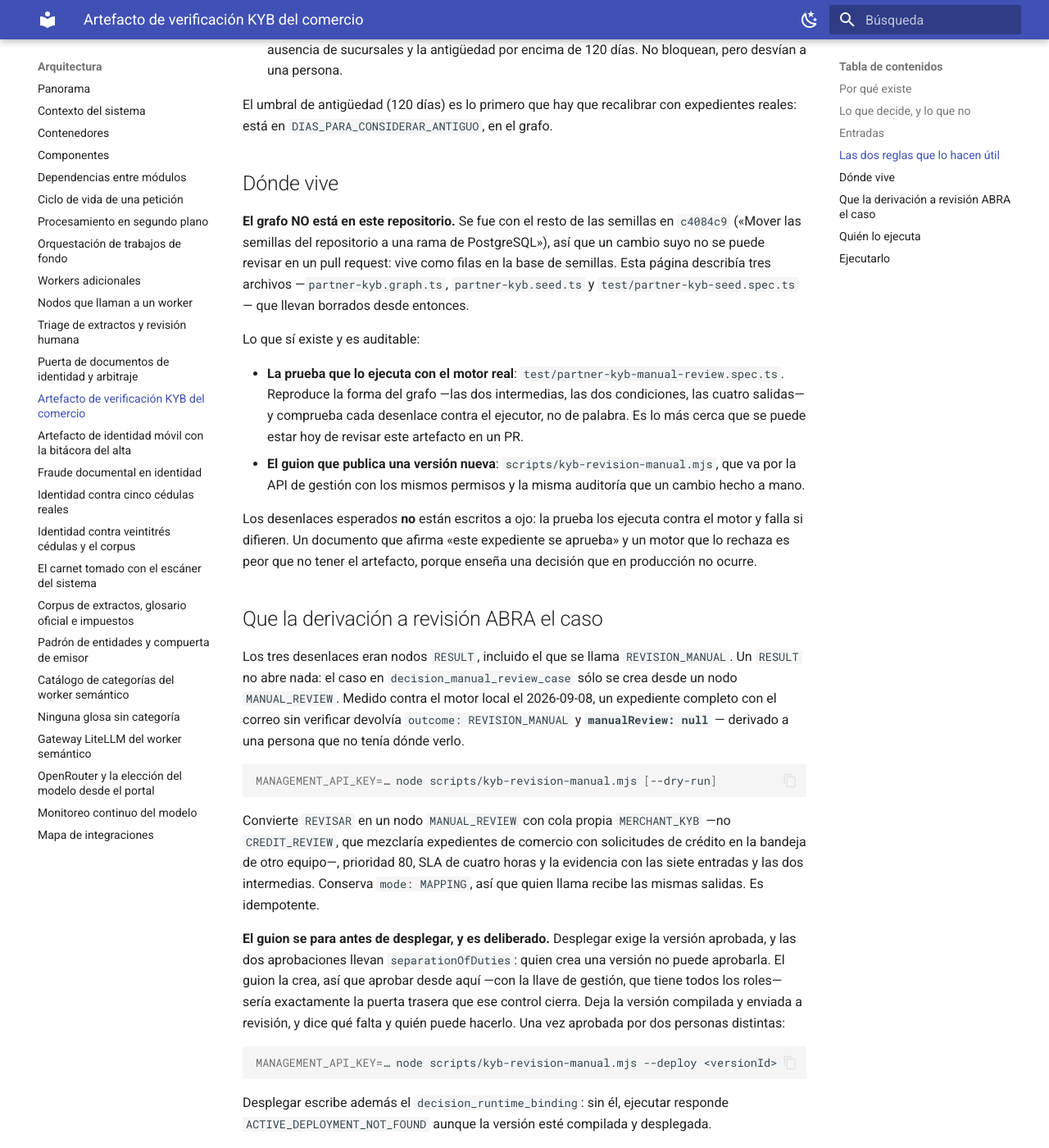
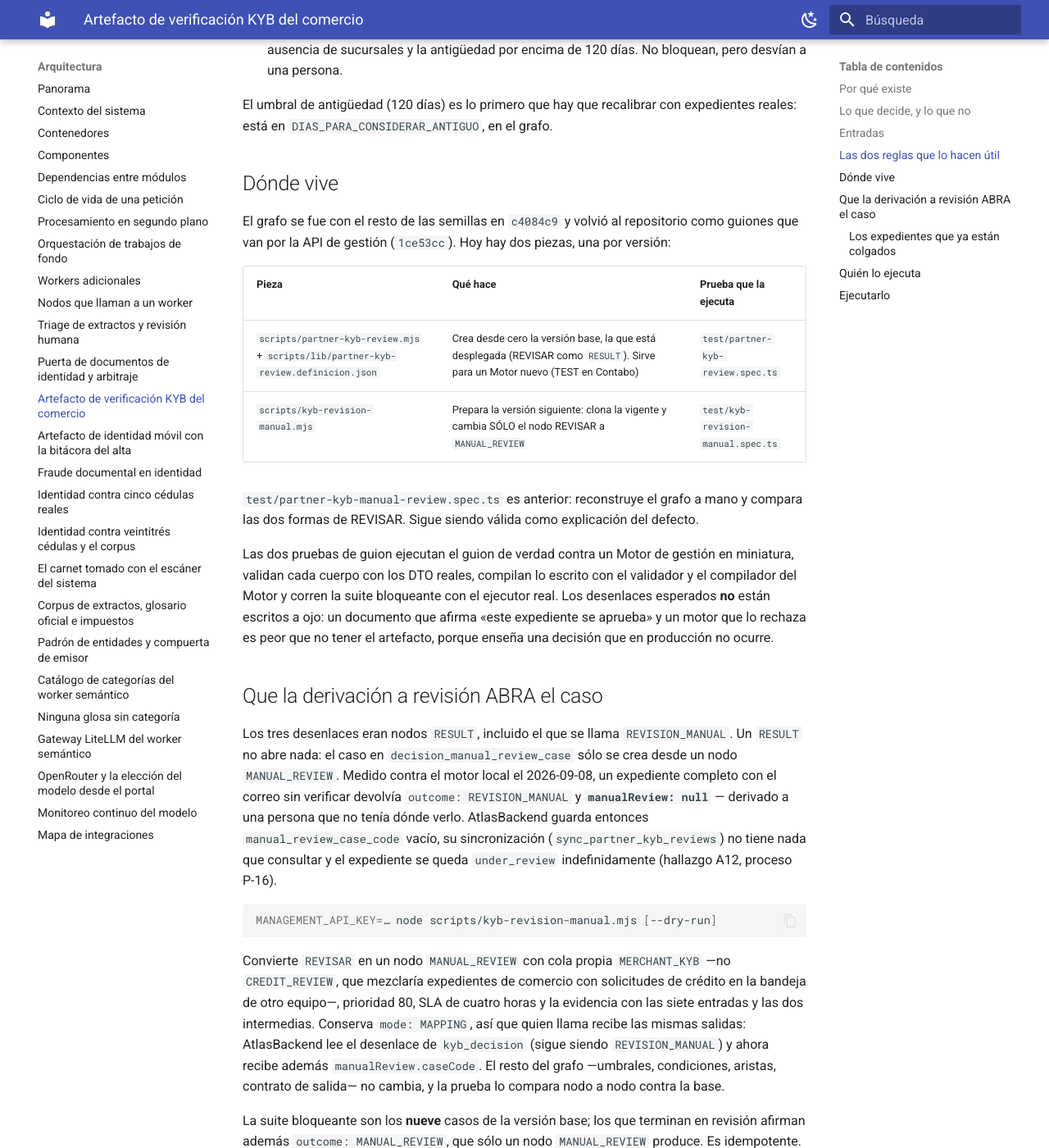
Before and after one commit to PabloArauzCaballero/AtlasDecisionEngineBackend, an MkDocs documentation site: the page built from docs/artifacts/partner-kyb-review.md, in a window 1280 px wide and 1400 px high, scrolled down 1700 px. Shown: the whole window at 82% size. Built offline with MkDocs 1.6.1 and Material for MkDocs 9.7.7, drawn with Linux system fonts in a browser that asks for light colours; some of the changed text lies outside the part shown.

Commit message:
fix(kyb): la versión que abre caso en REVISION_MANUAL, probada de punta a punta (A12)
PARTNER_KYB_REVIEW desplegada tiene REVISAR como nodo RESULT: REVISION_MANUAL no abre caso,
manualReviewCaseCode llega nulo a AtlasBackend y el expediente del comercio se queda «en revisión»
sin estar en ninguna bandeja (P-16).

La corrección ya existía como guion (`kyb-revision-manual.mjs`: REVISAR → MANUAL_REVIEW en la cola
MERCHANT_KYB) pero nada ejecutaba el guion: la única prueba reconstruía el grafo a mano. Ahora:

- test/kyb-revision-manual.spec.ts corre el guion contra un Motor de gestión en miniatura que sirve
  la versión base con la forma exacta de la lectura del grafo. Comprueba que los cuerpos pasan los
  DTO reales, que sólo cambia REVISAR, que compila con el validador y compilador reales, que la
  suite bloqueante pasa con el ejecutor real, que REVISION_MANUAL abre caso en MERCHANT_KYB y que
  ExecutionWriterService crea el caso con el mismo código que la respuesta anuncia. Y que el guion
  nunca aprueba ni despliega.
- La suite bloqueante del guion son los nueve casos de la versión base (antes seis copiados a
  mano); los que terminan en revisión afirman además outcome MANUAL_REVIEW.
- El guion manda x-tenant-id, como partner-kyb-review.mjs.
- docs/artifacts/partner-kyb-review.md: la sección «Dónde vive» decía que el grafo no estaba en
  el repo; se añade qué hacer con los expedientes que ya están colgados.

No aprueba ni despliega nada: la versión la firman dos personas desde el portal del Motor.

Co-Authored-By: Claude Opus 5.5 <noreply@anthropic.com>

````diff
--- a/docs/artifacts/partner-kyb-review.md
+++ b/docs/artifacts/partner-kyb-review.md
@@ -57,24 +57,22 @@ está en `DIAS_PARA_CONSIDERAR_ANTIGUO`, en el grafo.
 
 ## Dónde vive
 
-**El grafo NO está en este repositorio.** Se fue con el resto de las semillas en `c4084c9`
-(«Mover las semillas del repositorio a una rama de PostgreSQL»), así que un cambio suyo no se puede
-revisar en un pull request: vive como filas en la base de semillas. Esta página describía tres
-archivos —`partner-kyb.graph.ts`, `partner-kyb.seed.ts` y `test/partner-kyb-seed.spec.ts`— que
-llevan borrados desde entonces.
+El grafo se fue con el resto de las semillas en `c4084c9` y volvió al repositorio como guiones que
+van por la API de gestión (`1ce53cc`). Hoy hay dos piezas, una por versión:
 
-Lo que sí existe y es auditable:
+| Pieza | Qué hace | Prueba que la ejecuta |
+| --- | --- | --- |
+| `scripts/partner-kyb-review.mjs` + `scripts/lib/partner-kyb-review.definicion.json` | Crea desde cero la versión base, la que está desplegada (REVISAR como `RESULT`). Sirve para un Motor nuevo (TEST en Contabo) | `test/partner-kyb-review.spec.ts` |
+| `scripts/kyb-revision-manual.mjs` | Prepara la versión siguiente: clona la vigente y cambia SÓLO el nodo REVISAR a `MANUAL_REVIEW` | `test/kyb-revision-manual.spec.ts` |
 
-- **La prueba que lo ejecuta con el motor real**: `test/partner-kyb-manual-review.spec.ts`.
-  Reproduce la forma del grafo —las dos intermedias, las dos condiciones, las cuatro salidas— y
-  comprueba cada desenlace contra el ejecutor, no de palabra. Es lo más cerca que se puede estar
-  hoy de revisar este artefacto en un PR.
-- **El guion que publica una versión nueva**: `scripts/kyb-revision-manual.mjs`, que va por la API
-  de gestión con los mismos permisos y la misma auditoría que un cambio hecho a mano.
+`test/partner-kyb-manual-review.spec.ts` es anterior: reconstruye el grafo a mano y compara las dos
+formas de REVISAR. Sigue siendo válida como explicación del defecto.
 
-Los desenlaces esperados **no** están escritos a ojo: la prueba los ejecuta contra el motor y falla
-si difieren. Un documento que afirma «este expediente se aprueba» y un motor que lo rechaza es peor
-que no tener el artefacto, porque enseña una decisión que en producción no ocurre.
+Las dos pruebas de guion ejecutan el guion de verdad contra un Motor de gestión en miniatura,
+validan cada cuerpo con los DTO reales, compilan lo escrito con el validador y el compilador del
+Motor y corren la suite bloqueante con el ejecutor real. Los desenlaces esperados **no** están
+escritos a ojo: un documento que afirma «este expediente se aprueba» y un motor que lo rechaza es
+peor que no tener el artefacto, porque enseña una decisión que en producción no ocurre.
 
 ## Que la derivación a revisión ABRA el caso
 
@@ -82,7 +80,9 @@ Los tres desenlaces eran nodos `RESULT`, incluido el que se llama `REVISION_MANU
 abre nada: el caso en `decision_manual_review_case` sólo se crea desde un nodo `MANUAL_REVIEW`.
 Medido contra el motor local el 2026-09-08, un expediente completo con el correo sin verificar
 devolvía `outcome: REVISION_MANUAL` y **`manualReview: null`** — derivado a una persona que no tenía
-dónde verlo.
+dónde verlo. AtlasBackend guarda entonces `manual_review_case_code` vacío, su sincronización
+(`sync_partner_kyb_reviews`) no tiene nada que consultar y el expediente se queda `under_review`
+indefinidamente (hallazgo A12, proceso P-16).
 
 ```bash
 MANAGEMENT_API_KEY=… node scripts/kyb-revision-manual.mjs [--dry-run]
@@ -91,20 +91,45 @@ MANAGEMENT_API_KEY=… node scripts/kyb-revision-manual.mjs [--dry-run]
 Convierte `REVISAR` en un nodo `MANUAL_REVIEW` con cola propia `MERCHANT_KYB` —no `CREDIT_REVIEW`,
 que mezclaría expedientes de comercio con solicitudes de crédito en la bandeja de otro equipo—,
 prioridad 80, SLA de cuatro horas y la evidencia con las siete entradas y las dos intermedias.
-Conserva `mode: MAPPING`, así que quien llama recibe las mismas salidas. Es idempotente.
+Conserva `mode: MAPPING`, así que quien llama recibe las mismas salidas: AtlasBackend lee el
+desenlace de `kyb_decision` (sigue siendo `REVISION_MANUAL`) y ahora recibe además
+`manualReview.caseCode`. El resto del grafo —umbrales, condiciones, aristas, contrato de salida— no
+cambia, y la prueba lo compara nodo a nodo contra la base.
 
-**El guion se para antes de desplegar, y es deliberado.** Desplegar exige la versión aprobada, y las
+La suite bloqueante son los **nueve** casos de la versión base; los que terminan en revisión
+afirman además `outcome: MANUAL_REVIEW`, que sólo un nodo `MANUAL_REVIEW` produce. Es idempotente.
+
+`MERCHANT_KYB` no avisa por callback (`RUTA_DE_CALLBACK_POR_COLA`): AtlasBackend trae la resolución
+por tirón cada 5 minutos (`GET /v1/manual-reviews/:caseCode`).
+
+**El guion se para antes de aprobar, y es deliberado.** Desplegar exige la versión aprobada, y las
 dos aprobaciones llevan `separationOfDuties`: quien crea una versión no puede aprobarla. El guion la
 crea, así que aprobar desde aquí —con la llave de gestión, que tiene todos los roles— sería
-exactamente la puerta trasera que ese control cierra. Deja la versión compilada y enviada a
-revisión, y dice qué falta y quién puede hacerlo. Una vez aprobada por dos personas distintas:
+exactamente la puerta trasera que ese control cierra. No se crean aprobadores de máquina. Deja la
+versión compilada y enviada a revisión; las dos firmas (QA_ANALYST y RISK_APPROVER) las ponen dos
+personas distintas desde el portal del Motor (Gobierno → Revisiones). Una vez aprobada, una tercera
+credencial (RELEASE_MANAGER) la despliega:
 
 ```bash
-MANAGEMENT_API_KEY=… node scripts/kyb-revision-manual.mjs --deploy <versionId>
+MANAGEMENT_API_KEY=… node scripts/kyb-revision-manual.mjs --deploy <versionId> --environments DEV,TEST
 ```
 
 Desplegar escribe además el `decision_runtime_binding`: sin él, ejecutar responde
 `ACTIVE_DEPLOYMENT_NOT_FOUND` aunque la versión esté compilada y desplegada.
+
+### Los expedientes que ya están colgados
+
+Desplegar la versión nueva **no** arregla los expedientes que ya recibieron `REVISION_MANUAL` sin
+caso: su ejecución ya ocurrió y no abrió nada. Siguen `under_review` con `manual_review_case_code`
+nulo. Dos salidas, ambas desde AtlasBackend:
+
+- **Volver a verificarlos** con la versión nueva: `POST /api/v1/operations/partners/:partnerId/kyb-review`
+  (permiso `partner.kyb.request`, admite `under_review`) con una `x-idempotency-key` NUEVA. La
+  ejecución nueva abre el caso en `MERCHANT_KYB`, AtlasBackend guarda su código y la sincronización
+  lo recoge. El ERP no puede pedirlo desde su pantalla: un caso suyo en `REVISION_MANUAL` ya no
+  admite verificación.
+- **Decidirlos a mano** en el portal admin (`decide`): sólo se permite mientras el expediente NO
+  tiene caso del Motor, que es justo su situación. Queda con procedencia `DECISION_MANUAL_PORTAL`.
 
 ## Quién lo ejecuta
 
````
Also changed, not shown: 2 other files.
